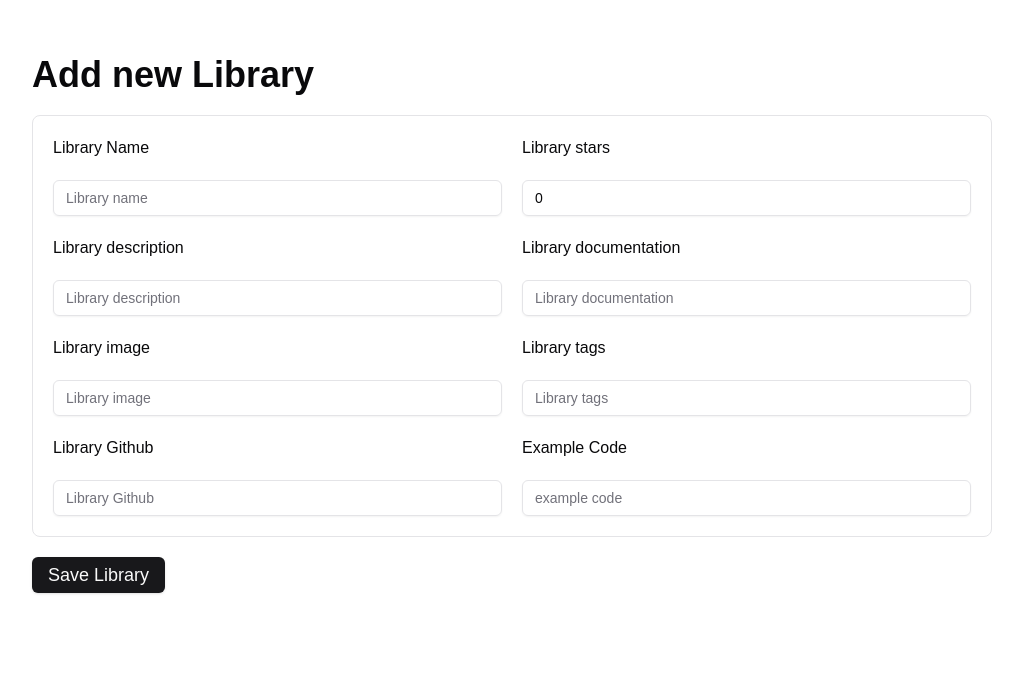
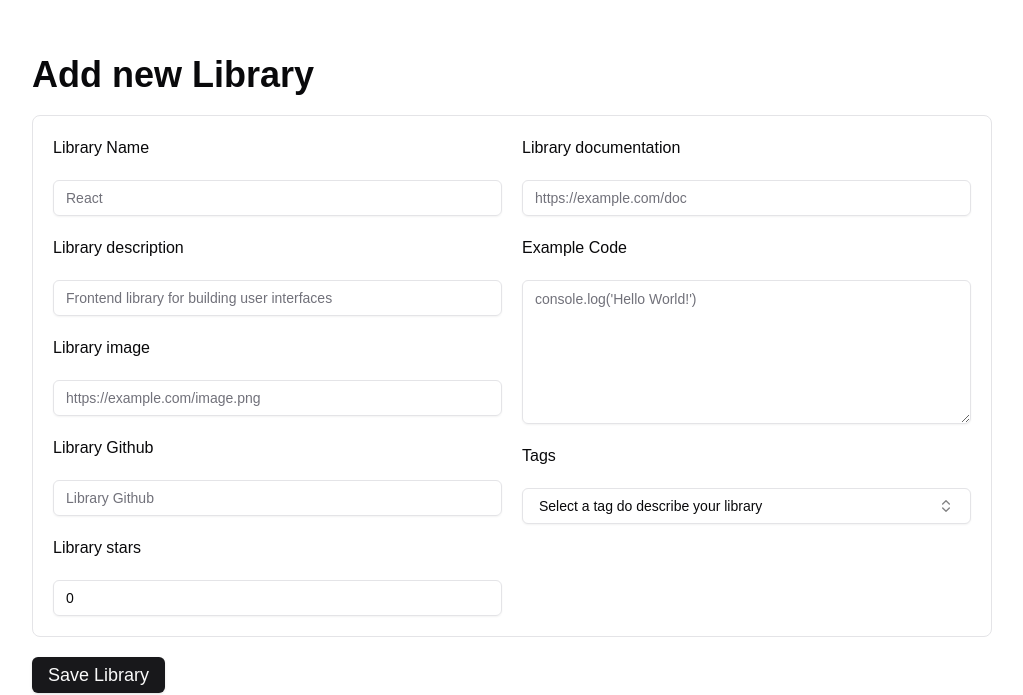
Before and after one commit to ugabb/web-libraries, a Next.js app: page /add-library in a window 1280 px wide. Shown: the part 105-800 px from the top of the page, without its empty margins (128-1151 px from the left). Built offline with nearby package versions, Linux system fonts and the light colour scheme.

Commit message:
feat: add select tags

```diff
--- a/src/app/add-library/page.tsx
+++ b/src/app/add-library/page.tsx
@@ -9,6 +9,47 @@ import { zodResolver } from "@hookform/resolvers/zod";
 import axios from "axios";
 import toast from "react-hot-toast";
 import { useRouter } from "next/navigation";
+import { useState } from "react";
+import {
+  Popover,
+  PopoverContent,
+  PopoverTrigger,
+} from "@/components/ui/popover";
+import { Check, ChevronsUpDown } from "lucide-react";
+import {
+  Command,
+  CommandEmpty,
+  CommandGroup,
+  CommandInput,
+  CommandItem,
+  CommandList,
+} from "@/components/ui/command";
+import { cn } from "@/lib/utils";
+import { Badge } from "@/components/ui/badge";
+import { Textarea } from "@/components/ui/textarea";
+
+const tagsExample = [
+  {
+    value: "frontend",
+    label: "Frontend",
+  },
+  {
+    value: "backend",
+    label: "Backend",
+  },
+  {
+    value: "framework",
+    label: "Framework",
+  },
+  {
+    value: "react",
+    label: "React",
+  },
+  {
+    value: "astro",
+    label: "Astro",
+  },
+];
 
 const newLibrarySchema = z.object({
   name: z.string(),
@@ -24,6 +65,9 @@ const newLibrarySchema = z.object({
 type NewLibrary = z.infer<typeof newLibrarySchema>;
 
 const AddLibrary = () => {
+  const [openSelect, setOpenSelect] = useState(false);
+  const [tags, setValueTags] = useState<string[]>([]);
+
   const {
     register,
     handleSubmit,
@@ -44,8 +88,16 @@ const AddLibrary = () => {
   const router = useRouter();
 
   const onSubmit = async (formdata: NewLibrary) => {
-    const { name, description, image, github, github_stars, doc, tags, example_code } =
-      formdata;
+    const {
+      name,
+      description,
+      image,
+      github,
+      github_stars,
+      doc,
+      tags,
+      example_code,
+    } = formdata;
     try {
       const { status } = await axios.post("/api/library", {
         name,
@@ -55,7 +107,7 @@ const AddLibrary = () => {
         github_stars,
         doc,
         tags,
-        example_code
+        example_code,
       });
 
       if (status === 201) {
@@ -91,7 +143,7 @@ const AddLibrary = () => {
           </Label>
           <Input
             type="text"
-            placeholder="Library name"
+            placeholder="React"
             id="name"
             {...register("name")} // Register input
           />
@@ -102,7 +154,7 @@ const AddLibrary = () => {
           </Label>
           <Input
             type="text"
-            placeholder="Library description"
+            placeholder="Frontend library for building user interfaces"
             {...register("description")} // Register input
           />
           {errors.description && <p>{errors.description.message}</p>}
@@ -112,7 +164,7 @@ const AddLibrary = () => {
           </Label>
           <Input
             type="text"
-            placeholder="Library image"
+            placeholder="https://example.com/image.png"
             {...register("image")} // Register input
           />
           {errors.image && <p>{errors.image.message}</p>}
@@ -126,39 +178,100 @@ const AddLibrary = () => {
             {...register("github")} // Register input
           />
           {errors.github && <p>{errors.github.message}</p>}
-        </div>
 
-        <div className="w-full flex flex-col gap-5">
           <Label htmlFor="github_stars" className="text-base font-medium ">
             Library stars
           </Label>
           <Input
             type="number"
-            placeholder="Library stars"
+            placeholder="50"
             {...register("github_stars")} // Register input
           />
           {errors.github_stars && <p>{errors.github_stars.message}</p>}
+        </div>
 
+        <div className="w-full flex flex-col gap-5">
           <Label htmlFor="doc" className="text-base font-medium ">
             Library documentation
           </Label>
           <Input
             type="text"
-            placeholder="Library documentation"
+            placeholder="https://example.com/doc"
             {...register("doc")} // Register input
           />
           {errors.doc && <p>{errors.doc.message}</p>}
 
-          <Label htmlFor="tags" className="text-base font-medium ">
-            Library tags
+          <Label htmlFor="tags" className="text-base font-medium">
+            Example Code
           </Label>
-          <Input type="text" placeholder="Library tags" />
+          <Textarea placeholder="console.log('Hello World!')" {...register("example_code")} className="h-36" />
           {errors.tags && <p>{errors.tags.message}</p>}
 
           <Label htmlFor="tags" className="text-base font-medium ">
-            Example Code
+            Tags
           </Label>
-          <Input type="text" placeholder="example code" {...register("example_code")} />
+          <Popover open={openSelect} onOpenChange={setOpenSelect}>
+            <PopoverTrigger asChild>
+              <Button
+                variant="outline"
+                role="combobox"
+                aria-expanded={openSelect}
+                className="w-full justify-between"
+              >
+                {tags.length > 0
+                  ? tagsExample.find((framework) =>
+                      tags.includes(framework.value)
+                    )?.label
+                  : "Select a tag do describe your library"}
+                <ChevronsUpDown className="ml-2 h-4 w-4 shrink-0 opacity-50" />
+              </Button>
+            </PopoverTrigger>
+            <PopoverContent className="w-full p-0">
+              <Command>
+                <CommandInput placeholder="Search framework..." />
+                <CommandList>
+                  <CommandEmpty>No framework found.</CommandEmpty>
+                  <CommandGroup>
+                    {tagsExample.map((framework) => (
+                      <CommandItem
+                        key={framework.value}
+                        value={framework.value}
+                        onSelect={(currentValue) => {
+                          setValueTags(
+                            tags.includes(currentValue)
+                              ? tags.filter((tag) => tag !== currentValue)
+                              : [...tags, currentValue]
+                          );
+                          setOpenSelect(false);
+                        }}
+                      >
+                        <Check
+                          className={cn(
+                            "mr-2 h-4 w-4",
+                            tags.find((tag) => tag === framework.value)
+                              ? "opacity-100"
+                              : "opacity-0"
+                          )}
+                        />
+                        {framework.label}
+                      </CommandItem>
+                    ))}
+                  </CommandGroup>
+                </CommandList>
+              </Command>
+            </PopoverContent>
+          </Popover>
+          <div className="flex items-center gap-3 flex-wrap">
+            {tags.length > 0 &&
+              tags.map((tag) => (
+                <Badge key={tag}>
+                  {
+                    tagsExample.find((framework) => framework.value === tag)
+                      ?.label
+                  }
+                </Badge>
+              ))}
+          </div>
           {errors.tags && <p>{errors.tags.message}</p>}
         </div>
       </div>
--- /dev/null
+++ b/src/components/ui/textarea.tsx
@@ -0,0 +1,24 @@
+import * as React from "react"
+
+import { cn } from "@/lib/utils"
+
+export interface TextareaProps
+  extends React.TextareaHTMLAttributes<HTMLTextAreaElement> {}
+
+const Textarea = React.forwardRef<HTMLTextAreaElement, TextareaProps>(
+  ({ className, ...props }, ref) => {
+    return (
+      <textarea
+        className={cn(
+          "flex min-h-[60px] w-full rounded-md border border-input bg-transparent px-3 py-2 text-sm shadow-sm placeholder:text-muted-foreground focus-visible:outline-none focus-visible:ring-1 focus-visible:ring-ring disabled:cursor-not-allowed disabled:opacity-50",
+          className
+        )}
+        ref={ref}
+        {...props}
+      />
+    )
+  }
+)
+Textarea.displayName = "Textarea"
+
+export { Textarea }
```
Also changed, not shown: 1 other file (tests, documents, lock files or other folders).
